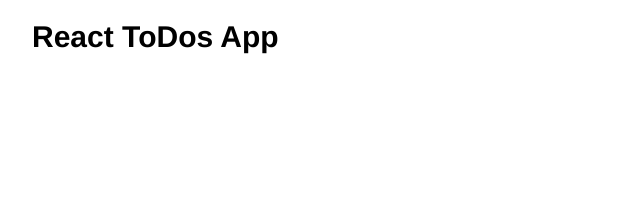
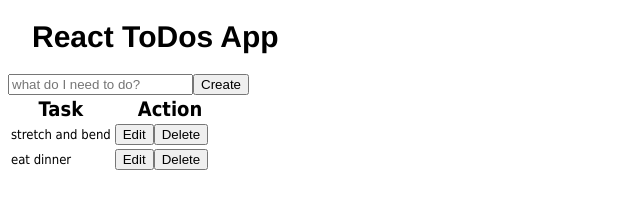
Before and after one commit to rodstaff/react-starter, a React app: page / in a window 1280 px wide. Shown: the whole page, without its empty margins (0-640 px from the left). Built offline with nearby package versions, Linux system fonts and the light colour scheme.

Commit message:
intermediate data save

```diff
--- a/components/app.js
+++ b/components/app.js
@@ -1,10 +1,33 @@
 import React from 'react';
+import CreateTodo from './create-todo';
+import TodosList from './todos-list';
+
+const todos = [
+  {
+  	task:  'stretch and bend',
+  	inCompleted:  false
+  },
+  {
+  	task: 'eat dinner',
+  	inCompleted:  true
+  }
+];
 
 export default class App extends React.Component {
+  constructor(props) {
+  	super(props);
+
+  	this.state = {
+      todos
+  	};
+  }
+
   render () {
   	return (
       <div>
         <h1>React ToDos App</h1>
+        <CreateTodo />
+        <TodosList todos={this.state.todos} />
       </div>
   	);
   }
--- /dev/null
+++ b/components/create-todo.js
@@ -0,0 +1,13 @@
+import React from 'react';
+
+export default class CreateTodo extends React.Component {
+
+  render () {
+  	return (
+      <form>
+        <input type="text" placeholder="what do I need to do?" />
+        <button>Create</button>
+      </form>
+  	);
+  }
+}
--- /dev/null
+++ b/components/todos-list-header.js
@@ -0,0 +1,14 @@
+import React from 'react';
+
+export default class TodosListHeader extends React.Component {
+  render () {
+  	return (
+      <thead>
+        <tr>
+          <th>Task</th>
+          <th>Action</th>
+        </tr>
+      </thead>
+  	);
+  }
+}
--- /dev/null
+++ b/components/todos-list-item.js
@@ -0,0 +1,15 @@
+import React from 'react';
+
+export default class TodosListItem extends React.Component {
+  render () {
+  	return (
+        <tr>
+          <td>{this.props.task}</td>
+          <td>
+            <button>Edit</button>
+            <button>Delete</button>
+          </td>
+        </tr>
+  	);
+  }
+}
--- /dev/null
+++ b/components/todos-list.js
@@ -0,0 +1,21 @@
+import _ from 'lodash';
+import React from 'react';
+import TodosListHeader from './todos-list-header';
+import TodosListItem from './todos-list-item';
+
+export default class TodosList extends React.Component {
+  renderItems() {
+    return _.map(this.props.todos, (todo, index) => <TodosListItem key={index} {...todo} />);
+  }
+
+  render () {
+  	return (
+      <table>
+        <TodosListHeader />
+        <tbody>
+          {this.renderItems()}
+        </tbody>
+      </table>
+  	);
+  }
+}
--- a/package.json
+++ b/package.json
@@ -4,11 +4,12 @@
   "description": "",
   "main": "index.js",
   "scripts": {
-    "dev":  "webpack-dev-server --progress --colors --config ./webpack.config.js"
+    "dev": "webpack-dev-server --progress --colors --config ./webpack.config.js"
   },
   "author": "Radu Brehar(original)/rodk(modified)",
   "license": "ISC",
   "dependencies": {
+    "lodash": "^4.15.0",
     "react": "^15.3.1",
     "react-dom": "^15.3.1"
   },
--- a/style.css
+++ b/style.css
@@ -3,12 +3,17 @@
   font-size: 30px;
   padding: 0 24px;
 }
-h2 {
+h2, th  {
   font-family: Tahoma;
   font-size: 20px;
-  padding: 0 2px;
+  padding: 0 24px;
 }
+tbody {
+  font-family: Tahoma;
+  font-size: 13px;
+  padding: 0 0px;
 
+}
 a {
   font-family: sans-serif;
   font-size: 15px;
```
Also changed, not shown: src/index.js (+0 -19 lines), 1 other file.
